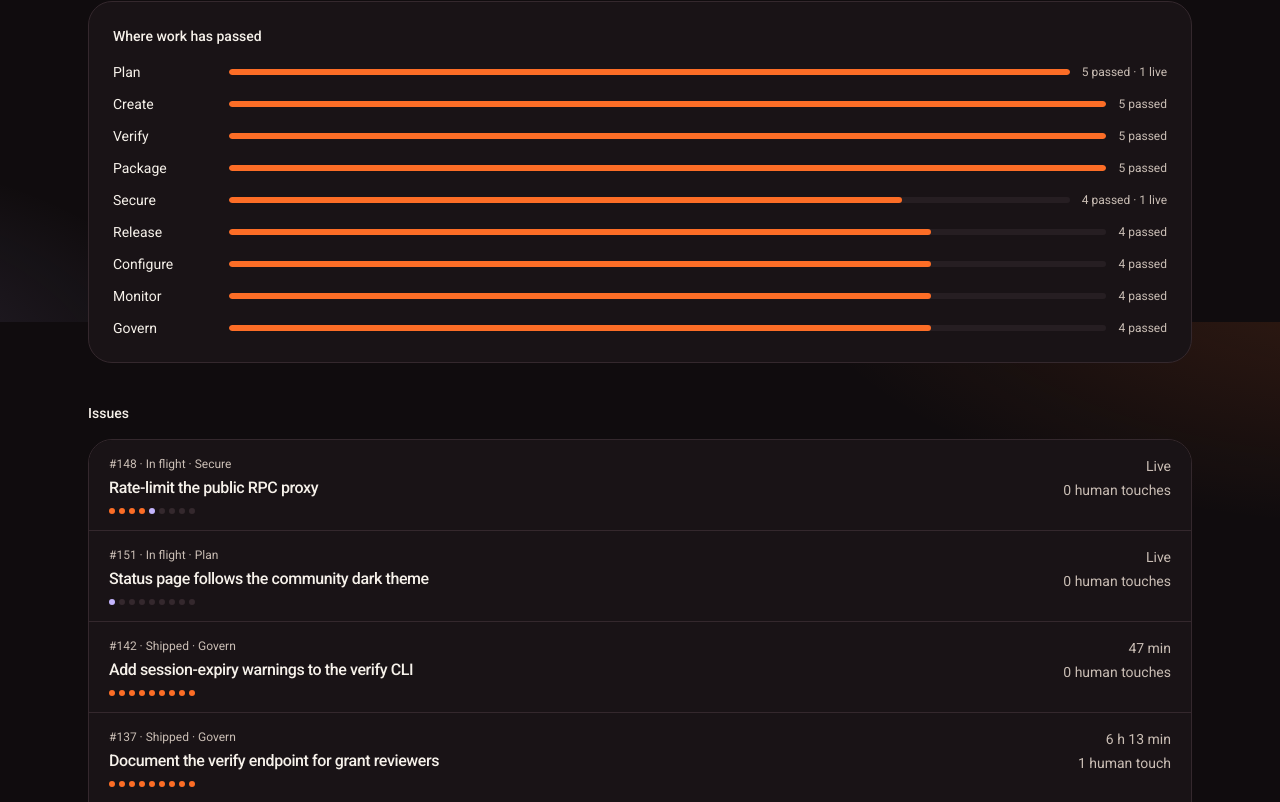
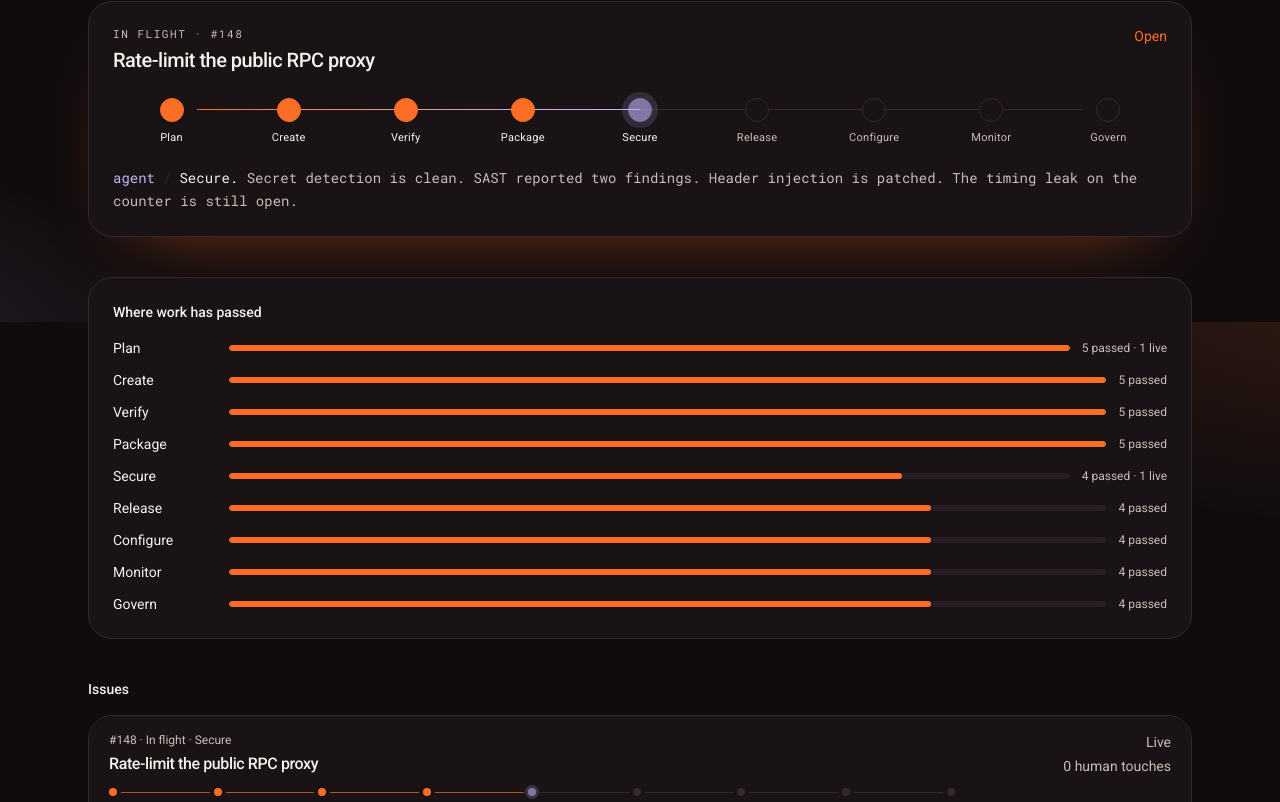
Before and after one commit to Esimuda/gitdone, a Next.js app: page /mission in a window 1280 px wide. Shown: the part 478-1280 px from the top of the page. Built offline with nearby package versions, Linux system fonts and the light colour scheme.

Commit message:
Show the live journey on mission control and on each issue.
The furthest running issue gets the nine-stage rail, and each journey opens with that same path before the stage notes.

```diff
--- a/src/app/mission/[iid]/page.tsx
+++ b/src/app/mission/[iid]/page.tsx
@@ -2,6 +2,7 @@ import Link from "next/link";
 import type { Metadata } from "next";
 import { notFound } from "next/navigation";
 import { JourneyTimeline } from "@/components/journey-timeline";
+import { StageRail } from "@/components/stage-rail";
 import { getAppData } from "@/lib/data";
 import { formatDuration, formatTimestamp, touchLabel } from "@/lib/format";
 import { leadTimeMinutes } from "@/lib/data/metrics";
@@ -44,6 +45,9 @@ export default async function JourneyPage({ params }: { params: Promise<Params>
         <Stat label="Release" value={journey.releaseTag ?? "—"} />
         <Stat label="Opened" value={formatTimestamp(journey.createdAt).replace(" UTC", "")} />
       </dl>
+      <section className="mt-8 rounded-3xl border border-border bg-card p-4 sm:p-6">
+        <StageRail stages={journey.stages} />
+      </section>
       <p className="mt-4 text-xs text-muted-foreground">
         {provenance}
         {journey.author ? ` · opened by ${journey.author}` : ""}
@@ -75,7 +79,7 @@ function Stat({ label, value }: { label: string; value: string }) {
   return (
     <div className="rounded-2xl border border-border bg-card px-3 py-3">
       <dt className="text-[11px] tracking-wide text-muted-foreground uppercase">{label}</dt>
-      <dd className="num mt-1 text-sm font-medium">{value}</dd>
+      <dd className="num mt-2 text-lg font-medium tracking-tight sm:text-xl">{value}</dd>
     </div>
   );
 }
--- a/src/app/mission/page.tsx
+++ b/src/app/mission/page.tsx
@@ -1,10 +1,11 @@
 import Link from "next/link";
 import type { Metadata } from "next";
+import { StageRail } from "@/components/stage-rail";
 import { getAppData } from "@/lib/data";
 import { formatDuration, touchLabel } from "@/lib/format";
-import { currentStage, isInFlight, isShipped, leadTimeMinutes } from "@/lib/data/metrics";
+import { currentStage, isInFlight, isShipped, leadTimeMinutes, spotlightJourney } from "@/lib/data/metrics";
 import { STAGE_LABEL } from "@/lib/data/stages";
-import { STAGE_IDS } from "@/lib/data/types";
+import { STAGE_IDS, type StageRecord } from "@/lib/data/types";
 
 export const metadata: Metadata = { title: "Mission control" };
 
@@ -13,6 +14,8 @@ export default async function MissionPage() {
   if (data.source === "error") return null;
   const { overview, tallies } = data;
   const maxPassed = Math.max(1, ...tallies.map((tally) => tally.passed));
+  const spotlight = spotlightJourney(data.journeys);
+  const spotlightLive = spotlight ? isInFlight(spotlight) : false;
 
   return (
     <div className="mx-auto max-w-6xl px-4 py-12 sm:px-6">
@@ -45,6 +48,23 @@ export default async function MissionPage() {
           hint={overview.findingsOpen ? `${overview.findingsOpen} still open` : "None left open"}
         />
       </dl>
+
+      {spotlight ? (
+        <section className="mt-10 rounded-3xl border border-border bg-card p-5 shadow-[0_30px_80px_-48px_rgba(252,109,38,0.65)] sm:p-6">
+          <div className="mb-6 flex items-start justify-between gap-3">
+            <div>
+              <p className="font-mono text-[11px] tracking-[0.14em] text-muted-foreground uppercase">
+                {spotlightLive ? "In flight" : "Latest ship"} · #{spotlight.issueIid}
+              </p>
+              <h2 className="mt-1 text-xl font-medium tracking-tight">{spotlight.title}</h2>
+            </div>
+            <Link href={`/mission/${spotlight.issueIid}`} className="text-sm text-primary hover:underline">
+              Open
+            </Link>
+          </div>
+          <StageRail stages={spotlight.stages} />
+        </section>
+      ) : null}
 
       <section className="mt-10 rounded-3xl border border-border bg-card p-5 sm:p-6" aria-label="Stage coverage">
         <h2 className="text-sm font-medium">Where work has passed</h2>
@@ -88,20 +108,7 @@ export default async function MissionPage() {
                         {stage ? ` · ${STAGE_LABEL[stage.stage]}` : ""}
                       </p>
                       <p className="mt-1 font-medium tracking-tight">{journey.title}</p>
-                      <p className="mt-2 flex flex-wrap gap-1" aria-hidden>
-                        {STAGE_IDS.map((id) => {
-                          const record = journey.stages.find((item) => item.stage === id);
-                          const color =
-                            record?.status === "passed"
-                              ? "bg-primary"
-                              : record?.status === "running"
-                                ? "bg-accent"
-                                : record?.status === "attention"
-                                  ? "bg-danger"
-                                  : "bg-border";
-                          return <span key={id} className={`size-1.5 rounded-full ${color}`} />;
-                        })}
-                      </p>
+                      <StageTrack stages={journey.stages} />
                     </div>
                     <div className="text-sm text-muted-foreground sm:text-right">
                       <p className="num">{lead !== null ? formatDuration(lead) : "Live"}</p>
@@ -118,6 +125,31 @@ export default async function MissionPage() {
   );
 }
 
+function StageTrack({ stages }: { stages: StageRecord[] }) {
+  return (
+    <p className="mt-3 flex items-center" aria-hidden>
+      {STAGE_IDS.map((id, index) => {
+        const record = stages.find((item) => item.stage === id);
+        const dot =
+          record?.status === "passed"
+            ? "bg-primary"
+            : record?.status === "running"
+              ? "bg-accent shadow-[0_0_0_3px_color-mix(in_oklab,var(--accent)_30%,transparent)] motion-safe:animate-pulse"
+              : record?.status === "attention"
+                ? "bg-danger"
+                : "bg-border";
+        const line = record?.status === "passed" ? "bg-primary/70" : "bg-border";
+        return (
+          <span key={id} className="flex min-w-0 flex-1 items-center">
+            <span className={`size-2 shrink-0 rounded-full ${dot}`} />
+            {index < STAGE_IDS.length - 1 ? <span className={`mx-1 h-px min-w-1 flex-1 ${line}`} /> : null}
+          </span>
+        );
+      })}
+    </p>
+  );
+}
+
 function Tile({ label, value, hint }: { label: string; value: string; hint: string }) {
   return (
     <div className="rounded-2xl border border-border bg-card px-4 py-4">
--- a/src/components/journey-timeline.tsx
+++ b/src/components/journey-timeline.tsx
@@ -31,13 +31,35 @@ export function JourneyTimeline({ stages }: { stages: StageRecord[] }) {
               />
               {index < stages.length - 1 ? <span className="mt-2 w-px flex-1 bg-border" aria-hidden /> : null}
             </div>
-            <article className="rounded-2xl border border-border bg-card p-4 sm:p-5">
+            <article
+              className={`rounded-2xl border p-4 sm:p-5 ${
+                live
+                  ? "border-accent bg-card shadow-[0_24px_60px_-40px_rgba(110,73,203,0.95)]"
+                  : stage.status === "attention"
+                    ? "border-danger bg-card"
+                    : stage.status === "pending"
+                      ? "border-border bg-card/40"
+                      : "border-border bg-card"
+              }`}
+            >
               <div className="flex flex-wrap items-baseline justify-between gap-2">
                 <h3 className="text-base font-medium tracking-tight">
                   <span className="num mr-2 text-muted-foreground">{String(index + 1).padStart(2, "0")}</span>
                   {STAGE_LABEL[stage.stage]}
                 </h3>
-                <p className="text-xs tracking-[0.14em] text-muted-foreground uppercase">{STATUS_LABEL[stage.status]}</p>
+                <p
+                  className={`rounded-full px-2 py-0.5 text-[10px] tracking-[0.14em] uppercase ${
+                    live
+                      ? "bg-accent/15 text-accent"
+                      : stage.status === "passed"
+                        ? "bg-primary/15 text-primary"
+                        : stage.status === "attention"
+                          ? "bg-danger/15 text-danger"
+                          : "text-muted-foreground"
+                  }`}
+                >
+                  {STATUS_LABEL[stage.status]}
+                </p>
               </div>
               <p className="mt-1 text-xs text-muted-foreground">{STAGE_BLURB[stage.stage]}</p>
               <p className="mt-3 text-sm leading-relaxed">{stage.summary || "Not started."}</p>
```
Also changed, not shown: 1 other file (tests, documents, lock files or other folders).
